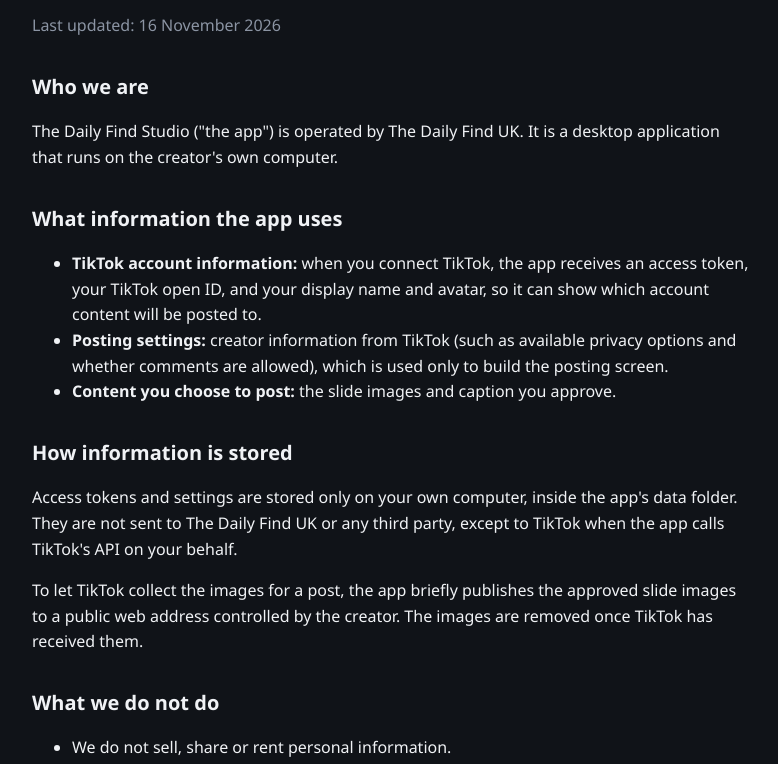
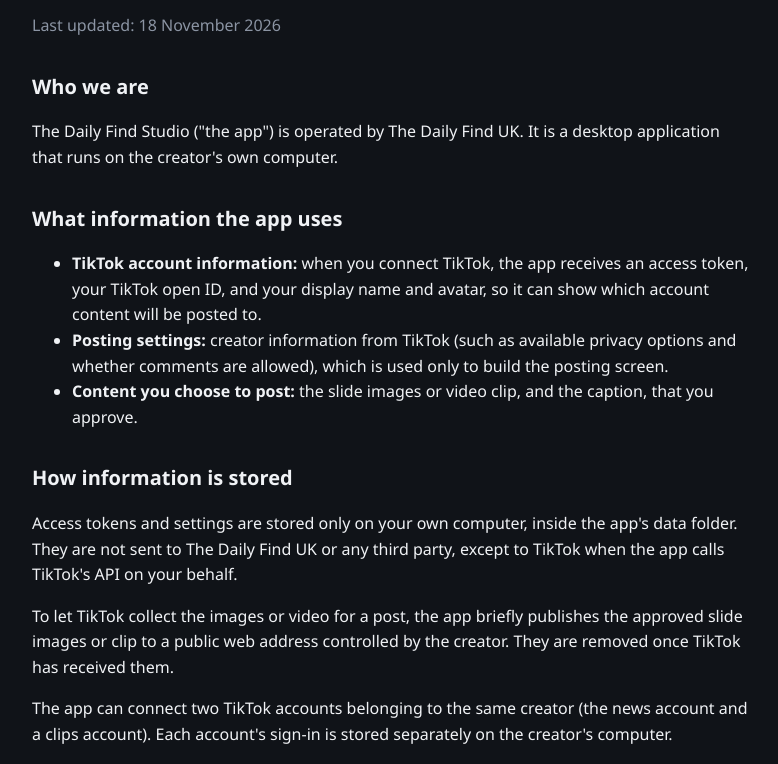
Before and after one commit to thedailyfindofficialuk-lab/dailyfind, a plain HTML site: page privacy.html in a window 1280 px wide. Shown: the part 182-946 px from the top of the page, without its empty margins (248-1026 px from the left). Drawn offline with Linux system fonts and the light colour scheme.

Commit message:
Update privacy.html

```diff
--- a/privacy.html
+++ b/privacy.html
@@ -10,7 +10,7 @@
 <main>
 <header><div class="mark">DF</div><div><strong>The Daily Find Studio</strong><div class="muted"><a href="index.html">Home</a></div></div></header>
 <h1>Privacy policy</h1>
-<p class="muted">Last updated: 16 November 2026</p>
+<p class="muted">Last updated: 18 November 2026</p>
 
 <h2>Who we are</h2>
 <p>The Daily Find Studio ("the app") is operated by The Daily Find UK. It is a desktop application that runs on the creator's own computer.</p>
@@ -19,12 +19,13 @@
 <ul>
 <li><b>TikTok account information:</b> when you connect TikTok, the app receives an access token, your TikTok open ID, and your display name and avatar, so it can show which account content will be posted to.</li>
 <li><b>Posting settings:</b> creator information from TikTok (such as available privacy options and whether comments are allowed), which is used only to build the posting screen.</li>
-<li><b>Content you choose to post:</b> the slide images and caption you approve.</li>
+<li><b>Content you choose to post:</b> the slide images or video clip, and the caption, that you approve.</li>
 </ul>
 
 <h2>How information is stored</h2>
 <p>Access tokens and settings are stored only on your own computer, inside the app's data folder. They are not sent to The Daily Find UK or any third party, except to TikTok when the app calls TikTok's API on your behalf.</p>
-<p>To let TikTok collect the images for a post, the app briefly publishes the approved slide images to a public web address controlled by the creator. The images are removed once TikTok has received them.</p>
+<p>To let TikTok collect the images or video for a post, the app briefly publishes the approved slide images or clip to a public web address controlled by the creator. They are removed once TikTok has received them.</p>
+<p>The app can connect two TikTok accounts belonging to the same creator (the news account and a clips account). Each account's sign-in is stored separately on the creator's computer.</p>
 
 <h2>What we do not do</h2>
 <ul>
```
